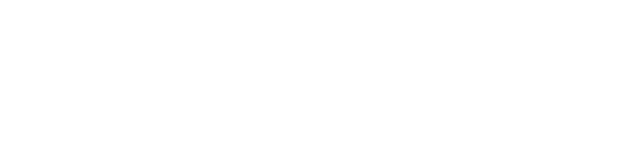
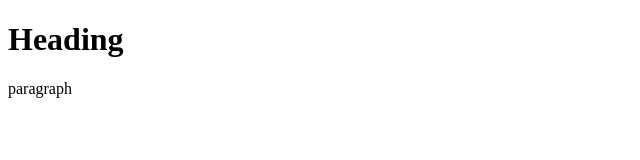
Before and after one commit to NickM69/my-first-git-project, a plain HTML site: page GIT.html in a window 1280 px wide. Shown: the whole page, without its empty margins (0-640 px from the left). Drawn offline with Linux system fonts and the light colour scheme.

Commit message:
Added heading and paragraph

```diff
--- a/GIT.html
+++ b/GIT.html
@@ -4,5 +4,7 @@
         <title>My new webpage</title>
     </head>
     <body>
+        <h1>Heading</h1>
+        <p>paragraph</p>
     </body>
 </html>
```
